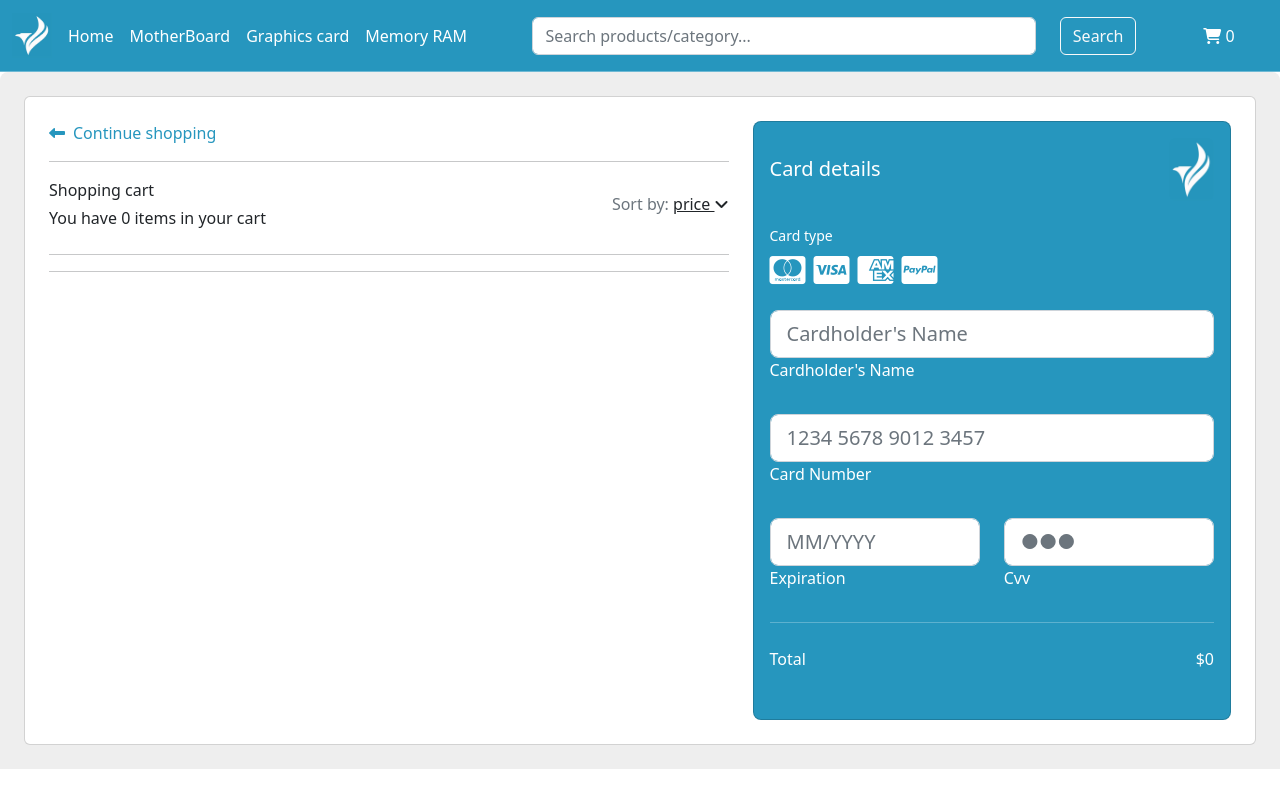
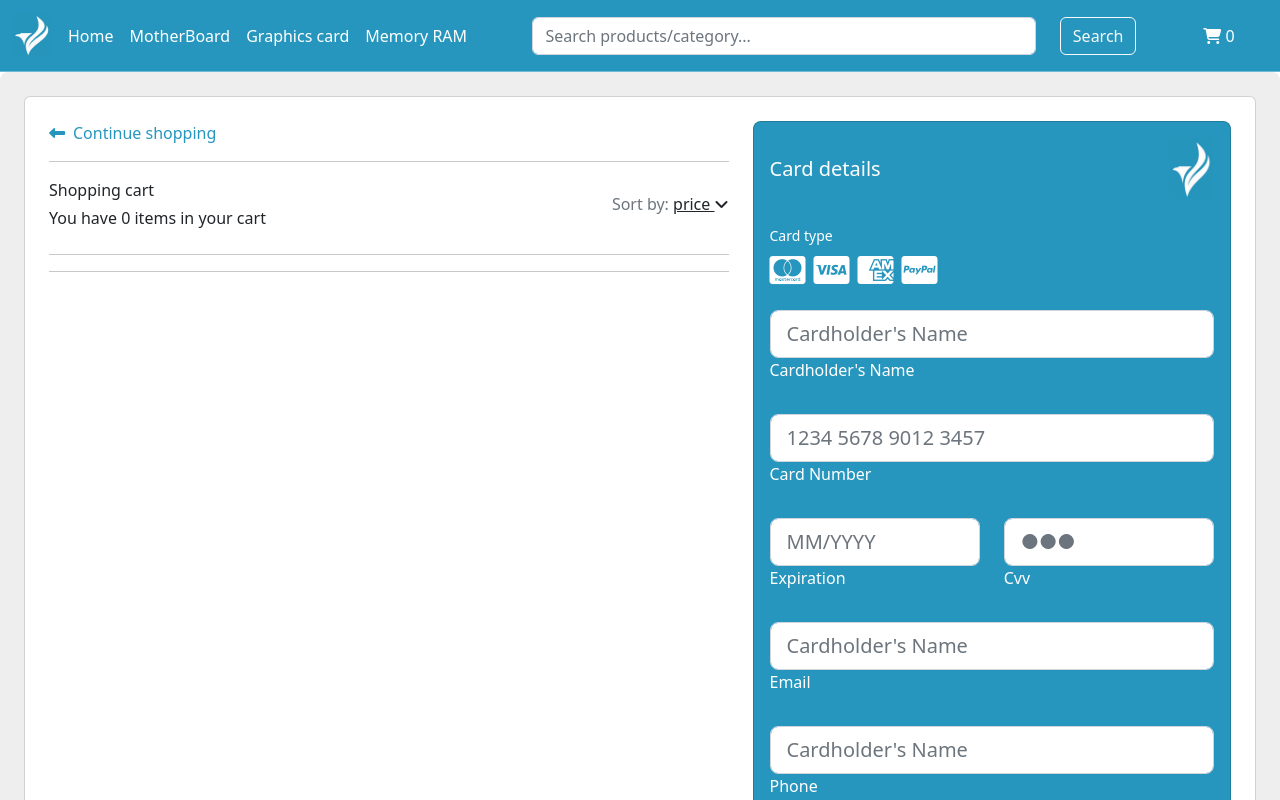
Before and after one commit to Fmagus98/e-commerce-react-js, a React (Create React App) app: page /cart in a window 1280 px wide. Shown: the top 800 px of the page. Built offline with nearby package versions, Linux system fonts and the light colour scheme.

Commit message:
agree orders

```diff
--- a/src/components/Cart/Cart.js
+++ b/src/components/Cart/Cart.js
@@ -2,6 +2,8 @@ import { useContext } from "react"
 import { CartContext } from "../../context/CartContext"
 import CartItem from "../CartItem/CartItem"
 import { Link } from "react-router-dom"
+import { db } from "../../Utils/firebase"
+import { addDoc, collection, Timestamp, getDocs, where, query, documentId, writeBatch } from "firebase/firestore"
 const Cart = () => {
   const { cart, clearCart } = useContext(CartContext)
   //lista de productos agreagdos al carrito
@@ -16,20 +18,62 @@ const Cart = () => {
   else {
     totalProducts = 0
   }
+  const outStock = []
+  const createOrder = (e) => {
+    e.preventDefault()
+    const regexEmail= /^(([^<>()[\]\\.,;:\s@"]+(\.[^<>()[\]\\.,;:\s@"]+)*)|(".+"))@((\[[0-9]{1,3}\.[0-9]{1,3}\.[0-9]{1,3}\.[0-9]{1,3}\])|(([a-zA-Z\-0-9]+\.)+[a-zA-Z]{2,}))$/;
+    if(e.target.cardName.value!=="" && e.target.phone.value!=="" && e.target.email.value!==""&&!regexEmail.test(e.target.email.value)){
+    const buyer = {
+      buyer: {
+        name: e.target.cardName.value,
+        phone: e.target.phone.value,
+        email: e.target.email.value,
+      },
+      items: cart,
+      total: totalProducts,
+      data: Timestamp.fromDate(new Date()),
+      status: "in progress.."
+    }
+    const batch = writeBatch(db)
+    const productsId = cart.map(p => p.id)
+    getDocs(query(collection(db, "products"), where(documentId(), "in", productsId))).then(response => {
+      const { docs } = response
+      docs.forEach(doc => {
+        const dataDoc = doc.data()
+        const stockDb = dataDoc.stock
+        const productAdded = cart.find(prod => prod.id === doc.id)
+        const prodQuantity = productAdded?.quantity
+        if (stockDb >= prodQuantity) {
+          batch.update(doc.ref, { stock: stockDb - prodQuantity })
+          clearCart()
+        }
+        else {
+          outStock.push({ id: doc.id, ...dataDoc })
+        }
+      })
+      if (outStock.length === 0) {
+        addDoc(collection(db, "orders"), buyer)
+        batch.commit()
+      }
+      else {
+        outStock.map(p => console.log(`sorry, the product ${p.name} is out of stock`))
+      }
+    })
+  }
+  else{
+    console.log("falta rellenar formulario")
+  }
+  }
   return (
     <section className="w-100 p-4" style={{ backgroundColor: "#eee", borderRadius: ".5rem .5rem 0 0" }}>
-
       <div className="row">
         <div className="col">
           <div className="card">
             <div className="card-body p-4">
-
               <div className="row">
-
                 <div className="col-lg-7">
-                  <Link to={"/"} className="mb-3 text-decoration-none" style={{color: "#2696be"}}><i className="fas fa-long-arrow-alt-left me-2"></i>Continue shopping</Link>
+                  <Link to={"/"} className="mb-3 text-decoration-none" style={{ color: "#2696be" }}><i className="fas fa-long-arrow-alt-left me-2"></i>Continue shopping</Link>
                   <hr></hr>
-
                   <div className="d-flex justify-content-between align-items-center mb-4">
                     <div>
                       <p className="mb-1">Shopping cart</p>
@@ -41,7 +85,7 @@ const Cart = () => {
                   </div>
                   {cartItems}
                   <hr></hr>
-                  {cart.length>0?<button onClick={() => clearCart()} className="btn btn-danger">Remove all items</button> : null}
+                  {cart.length > 0 ? <button onClick={() => clearCart()} className="btn btn-danger">Remove all items</button> : null}
                   <hr></hr>
                 </div>
                 <div className="col-lg-5">
@@ -51,51 +95,56 @@ const Cart = () => {
                         <h5 className="mb-0">Card details</h5>
                         <img src="/assets/img/aguila.jpg" className="img-fluid rounded-3" style={{ width: "45px" }} alt="Avatar"></img>
                       </div>
-
                       <p className="small mb-2">Card type</p>
                       <a href="#!" type="submit" className="text-white"><i className="fab fa-cc-mastercard fa-2x me-2"></i></a>
                       <a href="#!" type="submit" className="text-white"><i className="fab fa-cc-visa fa-2x me-2"></i></a>
                       <a href="#!" type="submit" className="text-white"><i className="fab fa-cc-amex fa-2x me-2"></i></a>
                       <a href="#!" type="submit" className="text-white"><i className="fab fa-cc-paypal fa-2x"></i></a>
-
-                      <form className="mt-4">
+                      <form onSubmit={createOrder} className="mt-4">
                         <div className="form-outline form-white mb-4">
-                          <input type="text" id="typeName" className="form-control form-control-lg" siez="17" placeholder="Cardholder's Name"></input>
+                          <div className="form-outline form-white mb-4">
+                            <input type="text" name="cardName" id="typeName" className="form-control form-control-lg" siez="17" placeholder="Cardholder's Name"></input>
                             <label className="form-label" htmlFor="typeName" style={{ marginLeft: "0px" }}>Cardholder's Name</label>
                             <div className="form-notch"><div className="form-notch-leading" style={{ width: "9px" }}></div><div className="form-notch-middle" style={{ width: "116px" }}></div><div className="form-notch-trailing"></div></div></div>
-
                           <div className="form-outline form-white mb-4">
-                          <input type="text" id="typeTextCard" className="form-control form-control-lg" siez="17" placeholder="1234 5678 9012 3457" minLength="19" maxLength="19"></input>
+                            <input type="text" id="typeTextCard" name="cardNumber" className="form-control form-control-lg" siez="17" placeholder="1234 5678 9012 3457" minLength="19" maxLength="19"></input>
                             <label className="form-label" htmlFor="typeText" style={{ marginLeft: "0px" }}>Card Number</label>
                             <div className="form-notch"><div className="form-notch-leading" style={{ width: "9px" }}></div><div className="form-notch-middle" style={{ width: "83.2px" }}></div><div className="form-notch-trailing"></div></div></div>
-
                           <div className="row mb-4">
                             <div className="col-md-6">
                               <div className="form-outline form-white">
-                              <input type="text" id="typeExp" className="form-control form-control-lg" placeholder="MM/YYYY" size="7" minLength="7" maxLength="7"></input>
+                                <input type="text" id="typeExp" name="cardExpiration" className="form-control form-control-lg" placeholder="MM/YYYY" size="7" minLength="7" maxLength="7"></input>
                                 <label className="form-label" htmlFor="typeExp" style={{ marginLeft: "0px" }}>Expiration</label>
                                 <div className="form-notch"><div className="form-notch-leading" style={{ width: "9px" }}></div><div className="form-notch-middle" style={{ width: "64.8px" }}></div><div className="form-notch-trailing"></div></div></div>
                             </div>
                             <div className="col-md-6">
                               <div className="form-outline form-white">
-                              <input type="password" id="typeTextPassword" className="form-control form-control-lg" placeholder="●●●" size="1" minLength="3" maxLength="3" />
+                                <input type="password" id="typeTextPassword" name="CardCvv" className="form-control form-control-lg" placeholder="●●●" size="1" minLength="3" maxLength="3" />
                                 <label className="form-label" htmlFor="typeText" style={{ marginLeft: "0px" }}>Cvv</label>
                                 <div className="form-notch"><div className="form-notch-leading" style={{ width: "9px" }}></div><div className="form-notch-middle" style={{ width: "28.8px" }}></div><div className="form-notch-trailing"></div></div></div>
                             </div>
                           </div>
-
-                      </form>
-
+                          <input type="text" name="email" id="typeName" className="form-control form-control-lg" siez="17" placeholder="Cardholder's Name"></input>
+                          <label className="form-label" htmlFor="typeName" style={{ marginLeft: "0px" }}>Email</label>
+                          <div className="form-notch"><div className="form-notch-leading" style={{ width: "9px" }}></div><div className="form-notch-middle" style={{ width: "116px" }}></div><div className="form-notch-trailing"></div></div></div>
+                        <div className="form-outline form-white mb-4">
+                          <input type="tel" name="phone" id="typeName" className="form-control form-control-lg" siez="17" placeholder="Cardholder's Name"></input>
+                          <label className="form-label" htmlFor="typeName" style={{ marginLeft: "0px" }}>Phone</label>
+                          <div className="form-notch"><div className="form-notch-leading" style={{ width: "9px" }}></div><div className="form-notch-middle" style={{ width: "116px" }}></div><div className="form-notch-trailing"></div></div></div>
                         <hr className="my-4" />
                         <div className="d-flex justify-content-between mb-4">
                           <p className="mb-2">Total</p>
                           <p className="mb-2">${totalProducts}</p>
                         </div>
-                      {cart.length > 0 ? <button type="button" className="btn btn-block btn-lg" style={{ backgroundColor: "rgb(238, 238, 238)" }}>
+                        {cart.length > 0 ?
+                        <button type="submit" className="btn btn-block btn-lg" style={{ backgroundColor: "rgb(238, 238, 238)" }}>
                           <div className="d-flex justify-content-between">
                             <span>${totalProducts}<span> Checkout<i className="fas fa-long-arrow-alt-right ms-2"></i></span></span>
                           </div>
-                      </button> : null}
+                        </button>
+                        : null
+                        }
+                      </form>
                     </div>
                   </div>
                 </div>
--- a/src/components/Item/Item.js
+++ b/src/components/Item/Item.js
@@ -4,7 +4,7 @@ import { Link } from "react-router-dom"
 const Item = ({ object }) => {
     return (
         <>
-            <div className="animationOpacity col-md-3 col-sm-6">
+          {object.stock===0?null:<div className="animationOpacity col-md-3 col-sm-6">
                 <div className="product-grid">
                     <div className="product-image">
                         <img className="image" src={object.img} alt=""></img>
@@ -16,6 +16,7 @@ const Item = ({ object }) => {
                     </div>
                 </div>
             </div>
+}
         </>)
 }
 
```
Also changed, not shown: src/Utils/firebase.js (line endings or trailing spaces). Lines whose indentation alone changed are shown as unchanged.
